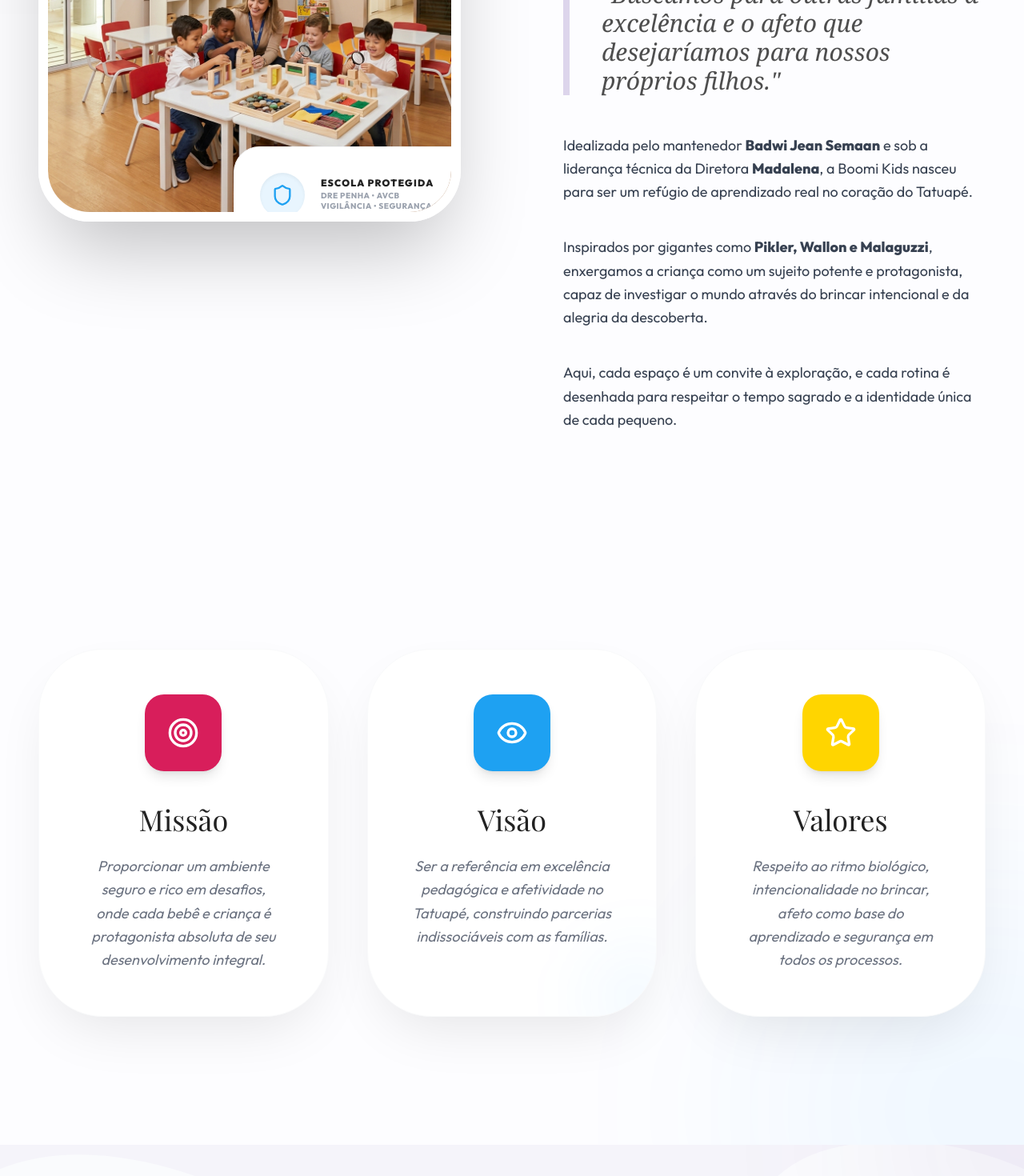
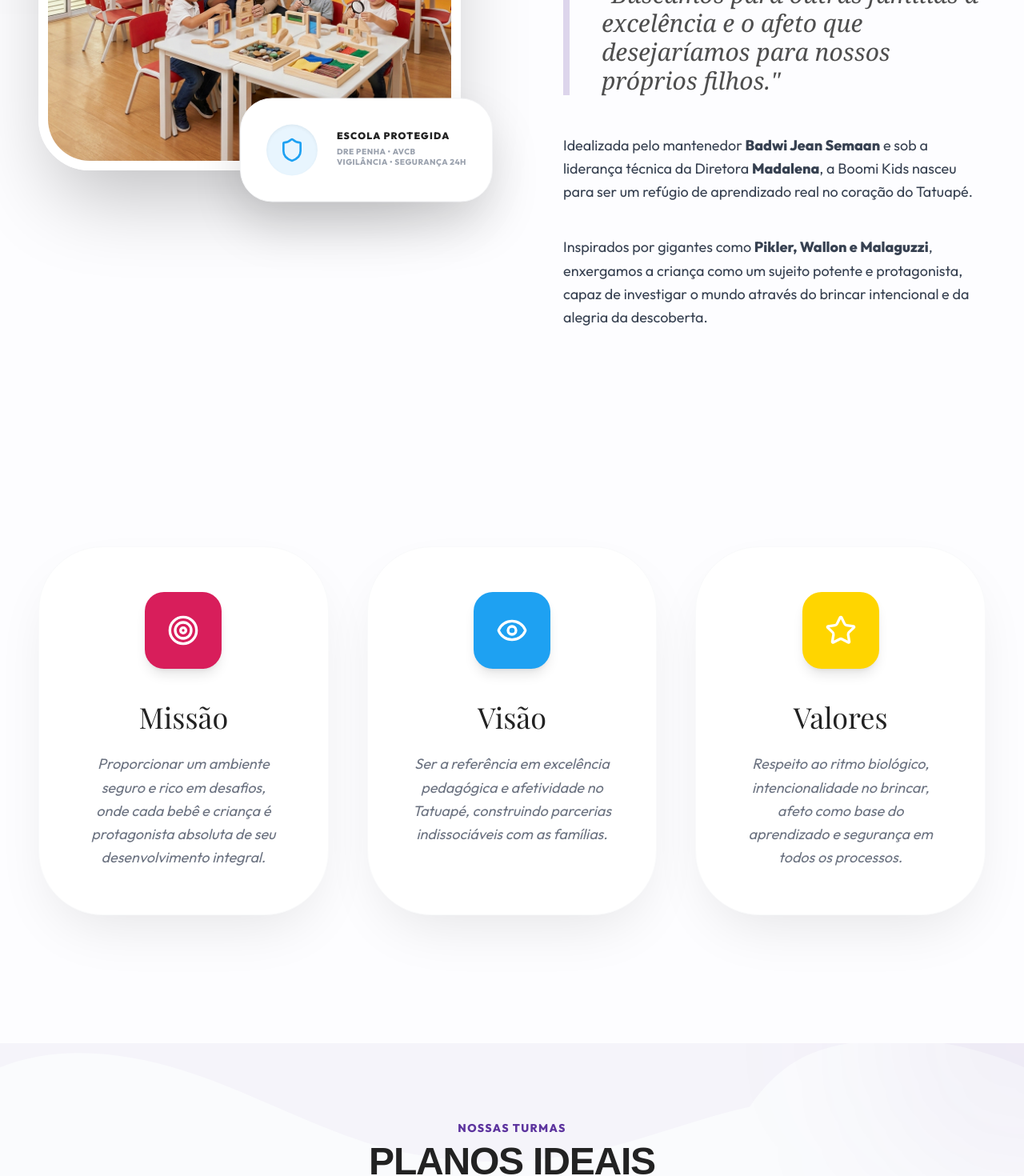
Before and after one commit to FerisReptilium/boomi-kids, a React (Vite) app: page / in a window 1280 px wide. Shown: the part 2820-4290 px from the top of the page at 80% size. Built offline with nearby package versions, Linux system fonts and the light colour scheme; a web font is replaced by a local one.

Commit message:
Update About.jsx

```diff
--- a/src/components/About.jsx
+++ b/src/components/About.jsx
@@ -6,18 +6,17 @@
   return (
     <section id="sobre" className="py-24 md:py-40 bg-[#FDFDFF] relative overflow-hidden">
 
-      {/* Elementos Decorativos Premium */}
+      {/* Elementos Decorativos */}
       <div className="absolute top-0 left-0 w-[800px] h-[800px] bg-brand-purple/5 rounded-full blur-[150px] -ml-96 -mt-96" />
-      <div className="absolute bottom-0 right-0 w-[600px] h-[600px] bg-brand-blue/5 rounded-full blur-[120px] -mr-64 -mb-64" />
 
       <div className="container mx-auto px-6 md:px-12 relative z-10">
 
-        {/* Bloco 1: O Ideal de Educação (Storytelling Robusto) */}
         <div className="flex flex-col lg:flex-row items-center gap-20 lg:gap-32 mb-48">
 
+          {/* LADO DA IMAGEM COM SELO FLUTUANTE */}
           <motion.div
-            initial={{ opacity: 0, scale: 0.95 }}
-            whileInView={{ opacity: 1, scale: 1 }}
+            initial={{ opacity: 0, x: -50 }}
+            whileInView={{ opacity: 1, x: 0 }}
             viewport={{ once: true }}
             transition={{ duration: 1 }}
             className="lg:w-1/2 relative"
@@ -28,31 +27,31 @@
                 alt="Ideal de Educação Boomi Kids"
                 className="w-full h-auto object-cover transform hover:scale-105 transition-transform duration-[3000ms]"
               />
+            </div>
 
-              {/* SELO ESCOLA PROTEGIDA - PADRONIZADO COM O DA NUTRIÇÃO */}
+            {/* SELO ESCOLA PROTEGIDA - AGORA FLUTUANDO IGUAL À NUTRIÇÃO */}
             <motion.div
-                initial={{ x: 50, opacity: 0 }}
-                whileInView={{ x: 0, opacity: 1 }}
-                transition={{ delay: 0.5, duration: 0.8 }}
-                className="absolute -bottom-10 -right-8 bg-white p-8 rounded-[2rem] z-20 shadow-[0_20px_50px_rgba(0,0,0,0.15)] border border-gray-100 flex items-center gap-5 min-w-[280px]"
+              animate={{ y: [0, -15, 0] }}
+              transition={{ duration: 4, repeat: Infinity, ease: "easeInOut" }}
+              className="absolute -bottom-12 -right-10 bg-white p-8 rounded-[2.5rem] z-20 shadow-[0_30px_60px_rgba(0,0,0,0.15)] border border-gray-100 flex items-center gap-6 min-w-[300px]"
             >
-                <div className="w-14 h-14 bg-brand-blue/10 rounded-full flex items-center justify-center text-brand-blue shadow-inner shrink-0">
-                  <Shield size={28} />
+              <div className="w-16 h-16 bg-brand-blue/10 rounded-full flex items-center justify-center text-brand-blue shadow-inner shrink-0">
+                <Shield size={32} />
               </div>
               <div className="text-left">
-                  <p className="font-black text-brand-text uppercase text-xs tracking-widest leading-none mb-1">Escola Protegida</p>
+                <p className="font-black text-brand-text uppercase text-xs tracking-widest leading-none mb-2">Escola Protegida</p>
                 <p className="text-[10px] text-gray-400 font-bold uppercase leading-tight tracking-wider">
                   DRE PENHA • AVCB <br />
                   VIGILÂNCIA • SEGURANÇA 24H
                 </p>
               </div>
             </motion.div>
-            </div>
           </motion.div>
 
+          {/* TEXTO ROBUSTO */}
           <motion.div
-            initial={{ opacity: 0, y: 30 }}
-            whileInView={{ opacity: 1, y: 0 }}
+            initial={{ opacity: 0, x: 50 }}
+            whileInView={{ opacity: 1, x: 0 }}
             viewport={{ once: true }}
             transition={{ duration: 1 }}
             className="lg:w-1/2"
@@ -67,7 +66,7 @@
               <span className="text-brand-purple italic">Abraça</span> a Infância
             </h2>
 
-            <div className="space-y-10 text-gray-700 font-medium text-lg leading-relaxed">
+            <div className="space-y-10 text-gray-700 font-medium text-lg leading-relaxed text-left">
               <div className="relative mb-12">
                 <Quote size={48} className="text-brand-purple/10 absolute -top-8 -left-8" />
                 <p className="text-2xl md:text-3xl italic text-brand-text/80 font-serif leading-snug border-l-8 border-brand-purple/20 pl-10">
@@ -82,56 +81,31 @@
               <p>
                 Inspirados por gigantes como <strong>Pikler, Wallon e Malaguzzi</strong>, enxergamos a criança como um sujeito potente e protagonista, capaz de investigar o mundo através do brincar intencional e da alegria da descoberta.
               </p>
-
-              <p>
-                Aqui, cada espaço é um convite à exploração, e cada rotina é desenhada para respeitar o tempo sagrado e a identidade única de cada pequeno.
-              </p>
             </div>
           </motion.div>
         </div>
 
-        {/* Bloco 2: Missão, Visão e Valores (Cards Robustos) */}
+        {/* CARDS DE MISSÃO/VISÃO/VALORES */}
         <div className="grid grid-cols-1 md:grid-cols-3 gap-12 pt-20">
           {[
-            {
-              icon: <Target size={40} />,
-              title: "Missão",
-              color: "bg-brand-pink",
-              desc: "Proporcionar um ambiente seguro e rico em desafios, onde cada bebê e criança é protagonista absoluta de seu desenvolvimento integral."
-            },
-            {
-              icon: <Eye size={40} />,
-              title: "Visão",
-              color: "bg-brand-blue",
-              desc: "Ser a referência em excelência pedagógica e afetividade no Tatuapé, construindo parcerias indissociáveis com as famílias."
-            },
-            {
-              icon: <Star size={40} />,
-              title: "Valores",
-              color: "bg-brand-yellow",
-              desc: "Respeito ao ritmo biológico, intencionalidade no brincar, afeto como base do aprendizado e segurança em todos os processos."
-            }
+            { icon: <Target size={40} />, title: "Missão", color: "bg-brand-pink", desc: "Proporcionar um ambiente seguro e rico em desafios, onde cada bebê e criança é protagonista absoluta de seu desenvolvimento integral." },
+            { icon: <Eye size={40} />, title: "Visão", color: "bg-brand-blue", desc: "Ser a referência em excelência pedagógica e afetividade no Tatuapé, construindo parcerias indissociáveis com as famílias." },
+            { icon: <Star size={40} />, title: "Valores", color: "bg-brand-yellow", desc: "Respeito ao ritmo biológico, intencionalidade no brincar, afeto como base do aprendizado e segurança em todos os processos." }
           ].map((item, idx) => (
             <motion.div
               key={idx}
-              initial={{ opacity: 0, y: 40 }}
-              whileInView={{ opacity: 1, y: 0 }}
-              viewport={{ once: true }}
-              transition={{ delay: idx * 0.2 }}
-              className="bg-white p-14 rounded-[5rem] shadow-[0_30px_70px_-20px_rgba(0,0,0,0.1)] hover:shadow-2xl transition-all duration-700 border border-gray-50 flex flex-col items-center text-center group relative overflow-hidden"
+              className="bg-white p-14 rounded-[5rem] shadow-[0_30px_70px_-20px_rgba(0,0,0,0.1)] hover:shadow-2xl transition-all duration-700 border border-gray-50 flex flex-col items-center text-center group overflow-hidden"
             >
-              <div className={`w-24 h-24 ${item.color} rounded-3xl flex items-center justify-center mb-10 shadow-lg text-white group-hover:scale-110 transition-transform duration-500 relative z-10`}>
+              <div className={`w-24 h-24 ${item.color} rounded-3xl flex items-center justify-center mb-10 shadow-lg text-white group-hover:scale-110 transition-transform duration-500`}>
                  {item.icon}
               </div>
-              <h3 className="text-4xl font-premium mb-6 text-brand-text relative z-10">{item.title}</h3>
-              <p className="text-gray-500 font-medium leading-relaxed text-lg italic relative z-10">
+              <h3 className="text-4xl font-premium mb-6 text-brand-text">{item.title}</h3>
+              <p className="text-gray-500 font-medium leading-relaxed text-lg italic">
                 {item.desc}
               </p>
-              <div className={`absolute -bottom-10 -right-10 w-32 h-32 ${item.color}/5 rounded-full blur-2xl group-hover:scale-150 transition-transform duration-1000`}></div>
             </motion.div>
           ))}
         </div>
-
       </div>
     </section>
   );
```
Lines whose indentation alone changed are shown as unchanged.
